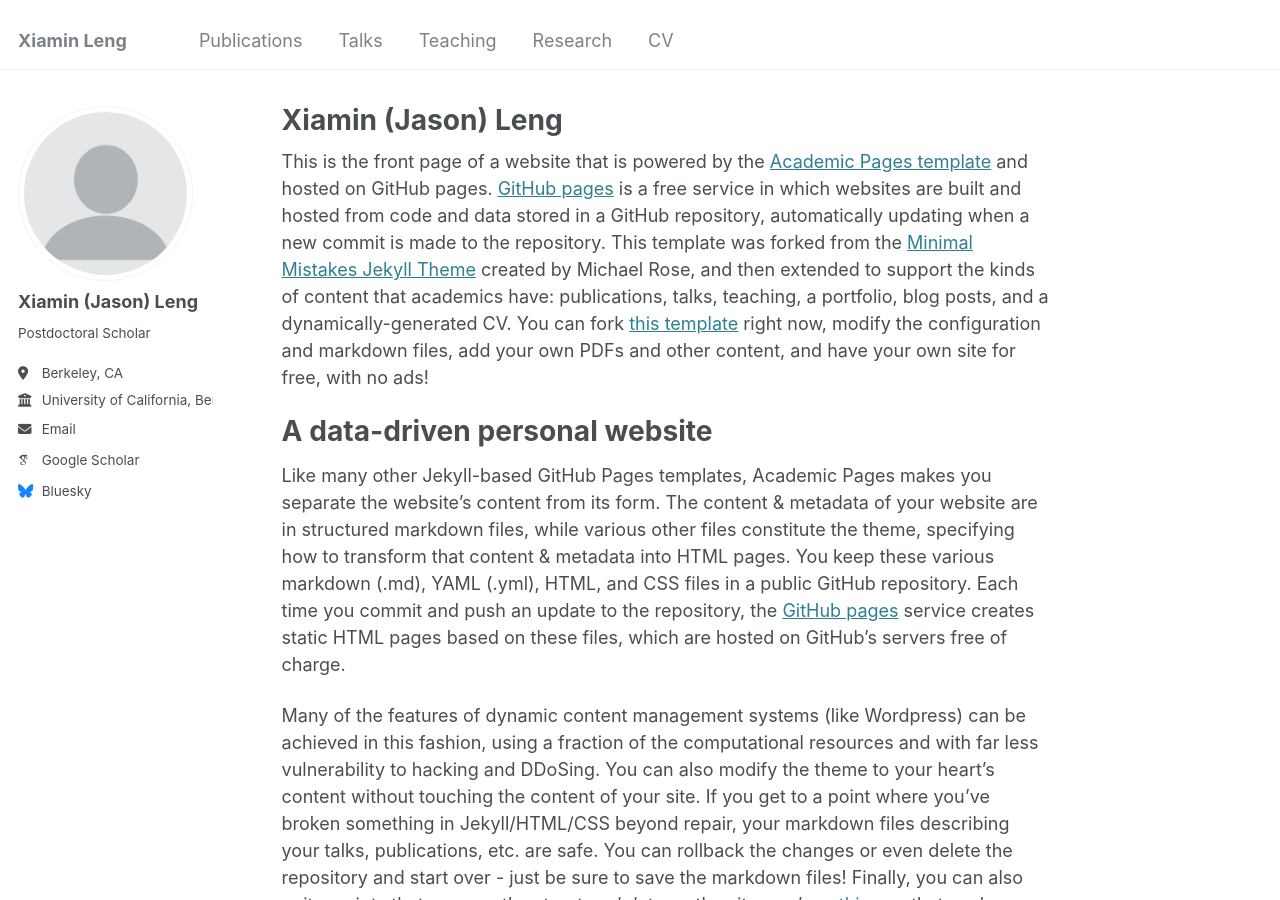
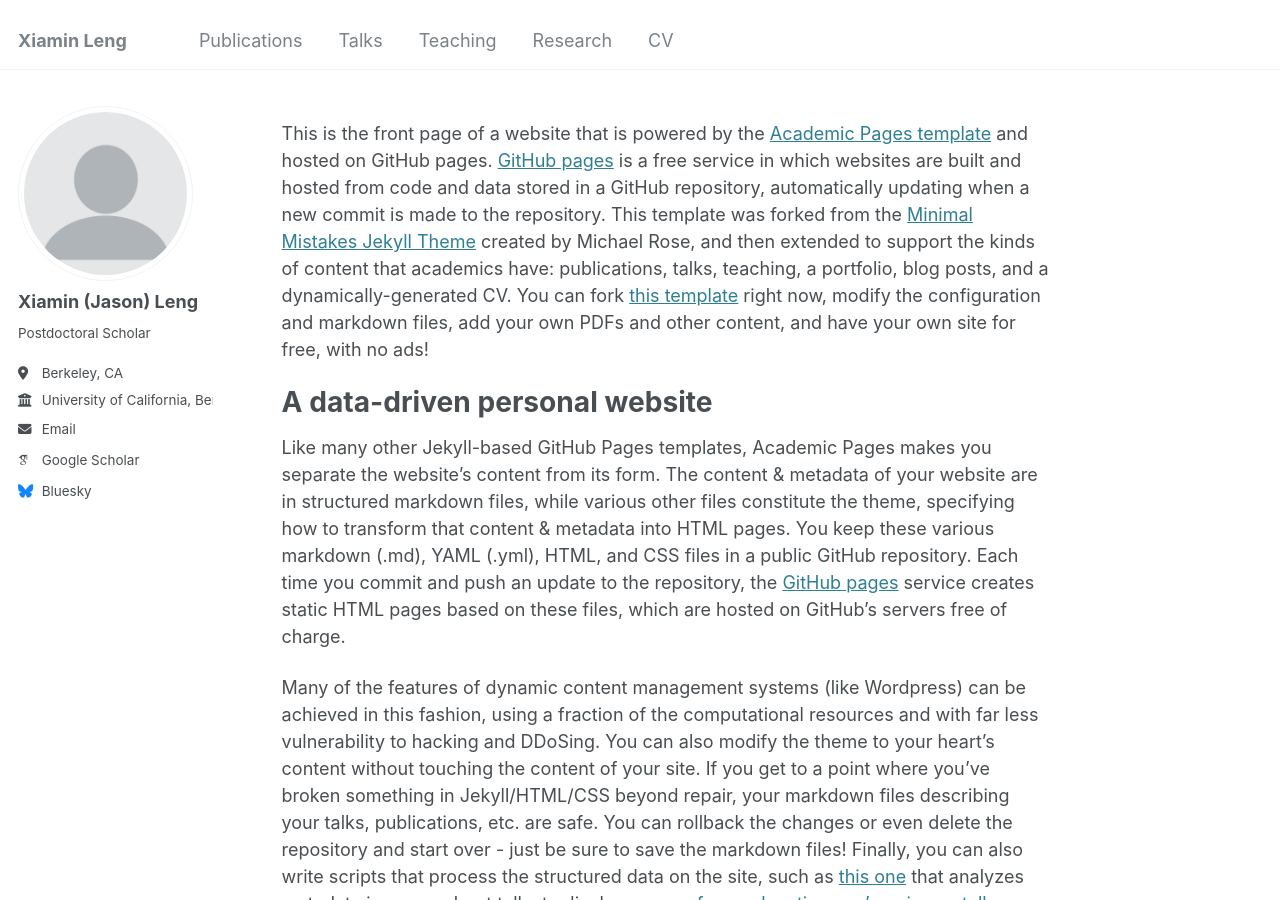
Before and after one commit to Jasonleng/jasonleng.github.io, a Jekyll site: the page built from _pages/about.md, in a window 1280 px wide and 900 px high. Built offline with Jekyll 4.4.1, drawn with Linux system fonts in a browser that asks for light colours; some web fonts are replaced.

Commit message:
Update about.md

```diff
--- a/_pages/about.md
+++ b/_pages/about.md
@@ -1,6 +1,6 @@
 ---
 permalink: /
-title: "Xiamin (Jason) Leng"
+title: ""
 author_profile: true
 redirect_from:
   - /about/
```
